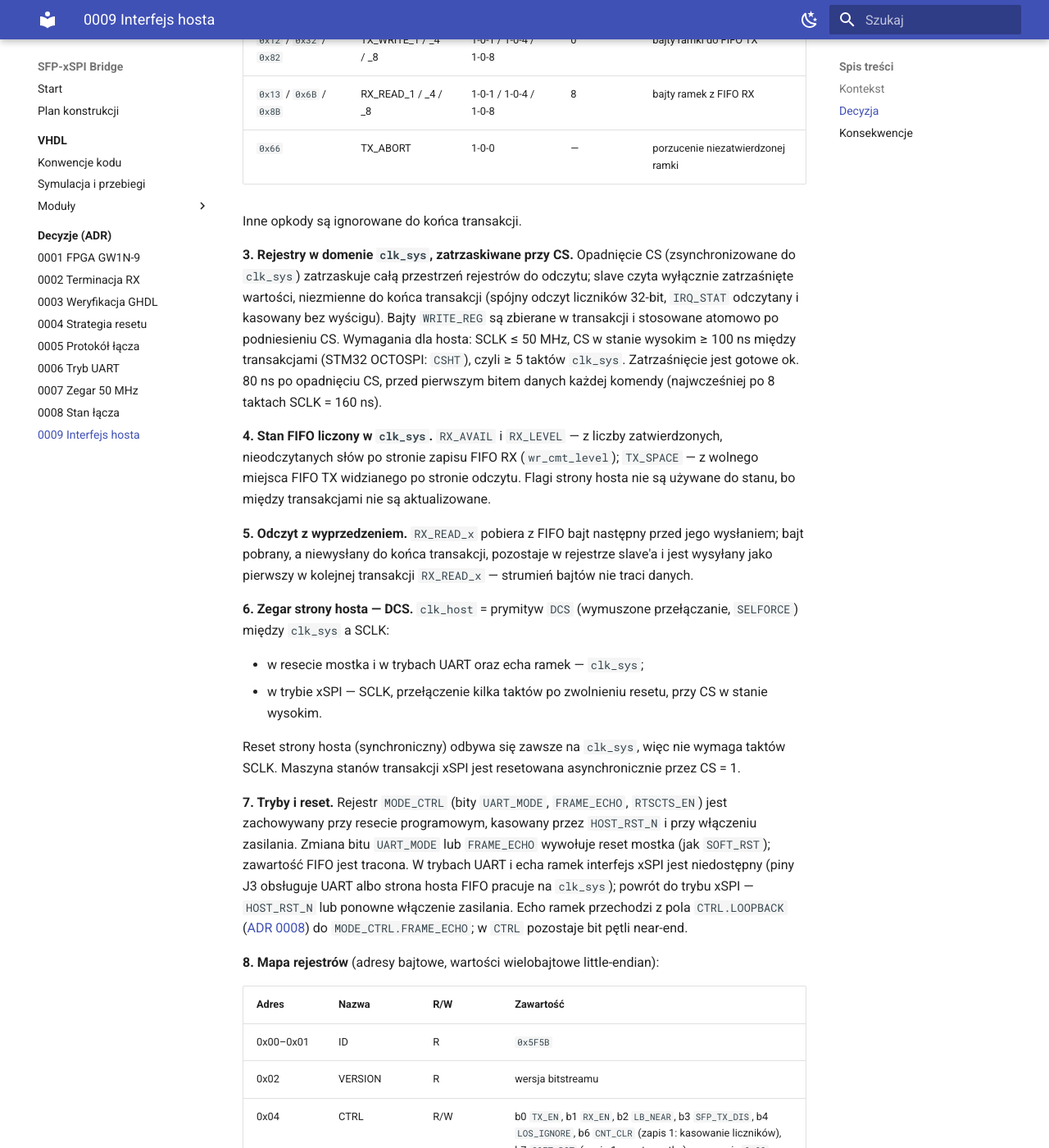
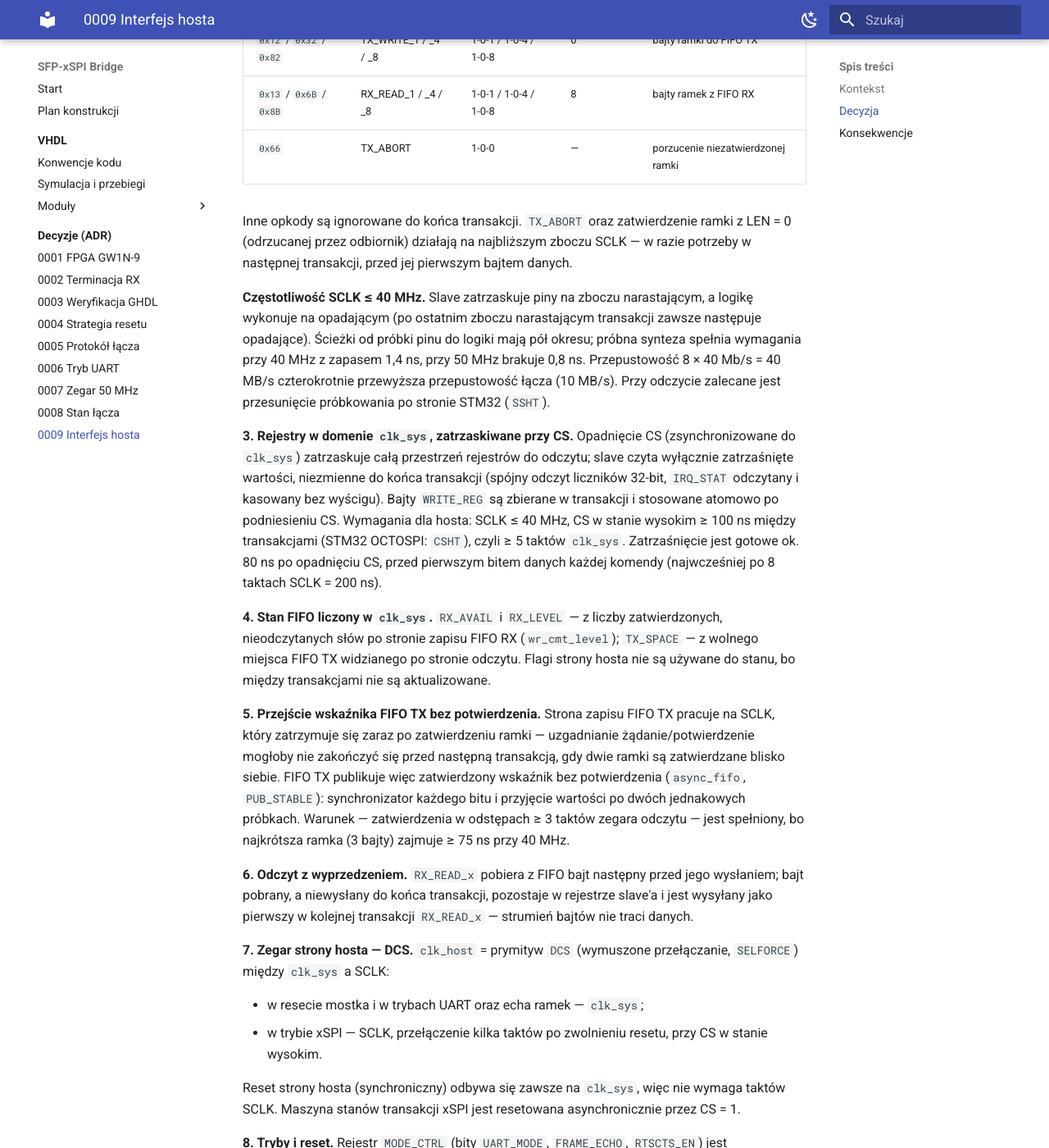
Before and after one commit to bartkepl/SFP-xSPI_Bridge, an MkDocs documentation site: the page built from doc/adr/0009-interfejs-hosta.md, in a window 1280 px wide and 1400 px high, scrolled down 1329 px. Shown: the whole window at 82% size. Built offline with MkDocs 1.6.1 and Material for MkDocs 9.7.7, drawn with Linux system fonts in a browser that asks for light colours; some of the changed text lies outside the part shown.

Commit message:
vhdl: xspi_slave (SPI/QSPI/OSPI SDR, ramki surowe, logika na zboczu opadajacym) z testbenchem; async_fifo: PUB_STABLE, WR/RD_FALLING, wr_commit_prev; adr: SCLK <= 40 MHz

```diff
--- a/doc/adr/0009-interfejs-hosta.md
+++ b/doc/adr/0009-interfejs-hosta.md
@@ -15,7 +15,7 @@
 
 **1. Ramki w formacie surowym FIFO.** `TX_WRITE_x` przesyła bajty `TYPE, LEN_H, LEN_L, treść`; slave liczy bajty z nagłówka i zatwierdza ramkę z ostatnim bajtem treści. Ramka może być podzielona na kilka transakcji. `RX_READ_x` zwraca bajty `TYPE, LEN_H, LEN_L, treść` kolejnych ramek. Rejestry `TX_TYPE`, `TX_LEN`, `TX_COMMIT`, `RX_TYPE`, `RX_LEN`, `RX_POP` nie występują; komenda `TX_ABORT` porzuca niedokończoną ramkę.
 
-**2. Komendy** (instrukcja zawsze na 1 linii, adres 8-bit na 1 linii, SDR, tryb 0, najstarszy bit pierwszy; w formacie 1-x-1 dane od hosta na IO0, do hosta na IO1):
+**2. Komendy** (instrukcja zawsze na 1 linii, adres 8-bit na 1 linii, SDR, tryb 0, najstarszy bit pierwszy, SCLK ≤ 40 MHz; w formacie 1-x-1 dane od hosta na IO0, do hosta na IO1):
 
 | Opkod | Nazwa | Format | Dummy | Dane |
 |---|---|---|---|---|
@@ -27,24 +27,28 @@
 | `0x13` / `0x6B` / `0x8B` | RX_READ_1 / _4 / _8 | 1-0-1 / 1-0-4 / 1-0-8 | 8 | bajty ramek z FIFO RX |
 | `0x66` | TX_ABORT | 1-0-0 | — | porzucenie niezatwierdzonej ramki |
 
-Inne opkody są ignorowane do końca transakcji.
+Inne opkody są ignorowane do końca transakcji. `TX_ABORT` oraz zatwierdzenie ramki z LEN = 0 (odrzucanej przez odbiornik) działają na najbliższym zboczu SCLK — w razie potrzeby w następnej transakcji, przed jej pierwszym bajtem danych.
 
-**3. Rejestry w domenie `clk_sys`, zatrzaskiwane przy CS.** Opadnięcie CS (zsynchronizowane do `clk_sys`) zatrzaskuje całą przestrzeń rejestrów do odczytu; slave czyta wyłącznie zatrzaśnięte wartości, niezmienne do końca transakcji (spójny odczyt liczników 32-bit, `IRQ_STAT` odczytany i kasowany bez wyścigu). Bajty `WRITE_REG` są zbierane w transakcji i stosowane atomowo po podniesieniu CS. Wymagania dla hosta: SCLK ≤ 50 MHz, CS w stanie wysokim ≥ 100 ns między transakcjami (STM32 OCTOSPI: `CSHT`), czyli ≥ 5 taktów `clk_sys`. Zatrzaśnięcie jest gotowe ok. 80 ns po opadnięciu CS, przed pierwszym bitem danych każdej komendy (najwcześniej po 8 taktach SCLK = 160 ns).
+**Częstotliwość SCLK ≤ 40 MHz.** Slave zatrzaskuje piny na zboczu narastającym, a logikę wykonuje na opadającym (po ostatnim zboczu narastającym transakcji zawsze następuje opadające). Ścieżki od próbki pinu do logiki mają pół okresu; próbna synteza spełnia wymagania przy 40 MHz z zapasem 1,4 ns, przy 50 MHz brakuje 0,8 ns. Przepustowość 8 × 40 Mb/s = 40 MB/s czterokrotnie przewyższa przepustowość łącza (10 MB/s). Przy odczycie zalecane jest przesunięcie próbkowania po stronie STM32 (`SSHT`).
+
+**3. Rejestry w domenie `clk_sys`, zatrzaskiwane przy CS.** Opadnięcie CS (zsynchronizowane do `clk_sys`) zatrzaskuje całą przestrzeń rejestrów do odczytu; slave czyta wyłącznie zatrzaśnięte wartości, niezmienne do końca transakcji (spójny odczyt liczników 32-bit, `IRQ_STAT` odczytany i kasowany bez wyścigu). Bajty `WRITE_REG` są zbierane w transakcji i stosowane atomowo po podniesieniu CS. Wymagania dla hosta: SCLK ≤ 40 MHz, CS w stanie wysokim ≥ 100 ns między transakcjami (STM32 OCTOSPI: `CSHT`), czyli ≥ 5 taktów `clk_sys`. Zatrzaśnięcie jest gotowe ok. 80 ns po opadnięciu CS, przed pierwszym bitem danych każdej komendy (najwcześniej po 8 taktach SCLK = 200 ns).
 
 **4. Stan FIFO liczony w `clk_sys`.** `RX_AVAIL` i `RX_LEVEL` — z liczby zatwierdzonych, nieodczytanych słów po stronie zapisu FIFO RX (`wr_cmt_level`); `TX_SPACE` — z wolnego miejsca FIFO TX widzianego po stronie odczytu. Flagi strony hosta nie są używane do stanu, bo między transakcjami nie są aktualizowane.
 
-**5. Odczyt z wyprzedzeniem.** `RX_READ_x` pobiera z FIFO bajt następny przed jego wysłaniem; bajt pobrany, a niewysłany do końca transakcji, pozostaje w rejestrze slave'a i jest wysyłany jako pierwszy w kolejnej transakcji `RX_READ_x` — strumień bajtów nie traci danych.
+**5. Przejście wskaźnika FIFO TX bez potwierdzenia.** Strona zapisu FIFO TX pracuje na SCLK, który zatrzymuje się zaraz po zatwierdzeniu ramki — uzgadnianie żądanie/potwierdzenie mogłoby nie zakończyć się przed następną transakcją, gdy dwie ramki są zatwierdzane blisko siebie. FIFO TX publikuje więc zatwierdzony wskaźnik bez potwierdzenia (`async_fifo`, `PUB_STABLE`): synchronizator każdego bitu i przyjęcie wartości po dwóch jednakowych próbkach. Warunek — zatwierdzenia w odstępach ≥ 3 taktów zegara odczytu — jest spełniony, bo najkrótsza ramka (3 bajty) zajmuje ≥ 75 ns przy 40 MHz.
 
-**6. Zegar strony hosta — DCS.** `clk_host` = prymityw `DCS` (wymuszone przełączanie, `SELFORCE`) między `clk_sys` a SCLK:
+**6. Odczyt z wyprzedzeniem.** `RX_READ_x` pobiera z FIFO bajt następny przed jego wysłaniem; bajt pobrany, a niewysłany do końca transakcji, pozostaje w rejestrze slave'a i jest wysyłany jako pierwszy w kolejnej transakcji `RX_READ_x` — strumień bajtów nie traci danych.
+
+**7. Zegar strony hosta — DCS.** `clk_host` = prymityw `DCS` (wymuszone przełączanie, `SELFORCE`) między `clk_sys` a SCLK:
 
 - w resecie mostka i w trybach UART oraz echa ramek — `clk_sys`;
 - w trybie xSPI — SCLK, przełączenie kilka taktów po zwolnieniu resetu, przy CS w stanie wysokim.
 
 Reset strony hosta (synchroniczny) odbywa się zawsze na `clk_sys`, więc nie wymaga taktów SCLK. Maszyna stanów transakcji xSPI jest resetowana asynchronicznie przez CS = 1.
 
-**7. Tryby i reset.** Rejestr `MODE_CTRL` (bity `UART_MODE`, `FRAME_ECHO`, `RTSCTS_EN`) jest zachowywany przy resecie programowym, kasowany przez `HOST_RST_N` i przy włączeniu zasilania. Zmiana bitu `UART_MODE` lub `FRAME_ECHO` wywołuje reset mostka (jak `SOFT_RST`); zawartość FIFO jest tracona. W trybach UART i echa ramek interfejs xSPI jest niedostępny (piny J3 obsługuje UART albo strona hosta FIFO pracuje na `clk_sys`); powrót do trybu xSPI — `HOST_RST_N` lub ponowne włączenie zasilania. Echo ramek przechodzi z pola `CTRL.LOOPBACK` ([ADR 0008](0008-stan-lacza.md)) do `MODE_CTRL.FRAME_ECHO`; w `CTRL` pozostaje bit pętli near-end.
+**8. Tryby i reset.** Rejestr `MODE_CTRL` (bity `UART_MODE`, `FRAME_ECHO`, `RTSCTS_EN`) jest zachowywany przy resecie programowym, kasowany przez `HOST_RST_N` i przy włączeniu zasilania. Zmiana bitu `UART_MODE` lub `FRAME_ECHO` wywołuje reset mostka (jak `SOFT_RST`); zawartość FIFO jest tracona. W trybach UART i echa ramek interfejs xSPI jest niedostępny (piny J3 obsługuje UART albo strona hosta FIFO pracuje na `clk_sys`); powrót do trybu xSPI — `HOST_RST_N` lub ponowne włączenie zasilania. Echo ramek przechodzi z pola `CTRL.LOOPBACK` ([ADR 0008](0008-stan-lacza.md)) do `MODE_CTRL.FRAME_ECHO`; w `CTRL` pozostaje bit pętli near-end.
 
-**8. Mapa rejestrów** (adresy bajtowe, wartości wielobajtowe little-endian):
+**9. Mapa rejestrów** (adresy bajtowe, wartości wielobajtowe little-endian):
 
 | Adres | Nazwa | R/W | Zawartość |
 |---|---|---|---|
--- a/mkdocs.yml
+++ b/mkdocs.yml
@@ -63,6 +63,7 @@
           - Warstwa fizyczna (tx_gearbox, tx_phy, rx_phy): vhdl/phy.md
           - Sterowanie łączem (link_ctrl): vhdl/link_ctrl.md
           - Tryb UART (uart_rx, uart_tx, uart_bridge): vhdl/uart.md
+          - Interfejs hosta (xspi_slave): vhdl/xspi_slave.md
   - Decyzje (ADR):
       - adr/README.md
       - "0001 FPGA GW1N-9": adr/0001-fpga-gw1n-9.md
```
Also changed, not shown: other parts of doc/adr/0009-interfejs-hosta.md (+1 -1 lines), doc/sfp-xspi-bridge-plan.md (+5 -4 lines), doc/vhdl/async_fifo.md (+5 -0 lines), doc/vhdl/index.md (+3 -2 lines), doc/vhdl/xspi_slave.md (added, +82 -0 lines), 9 other files.
